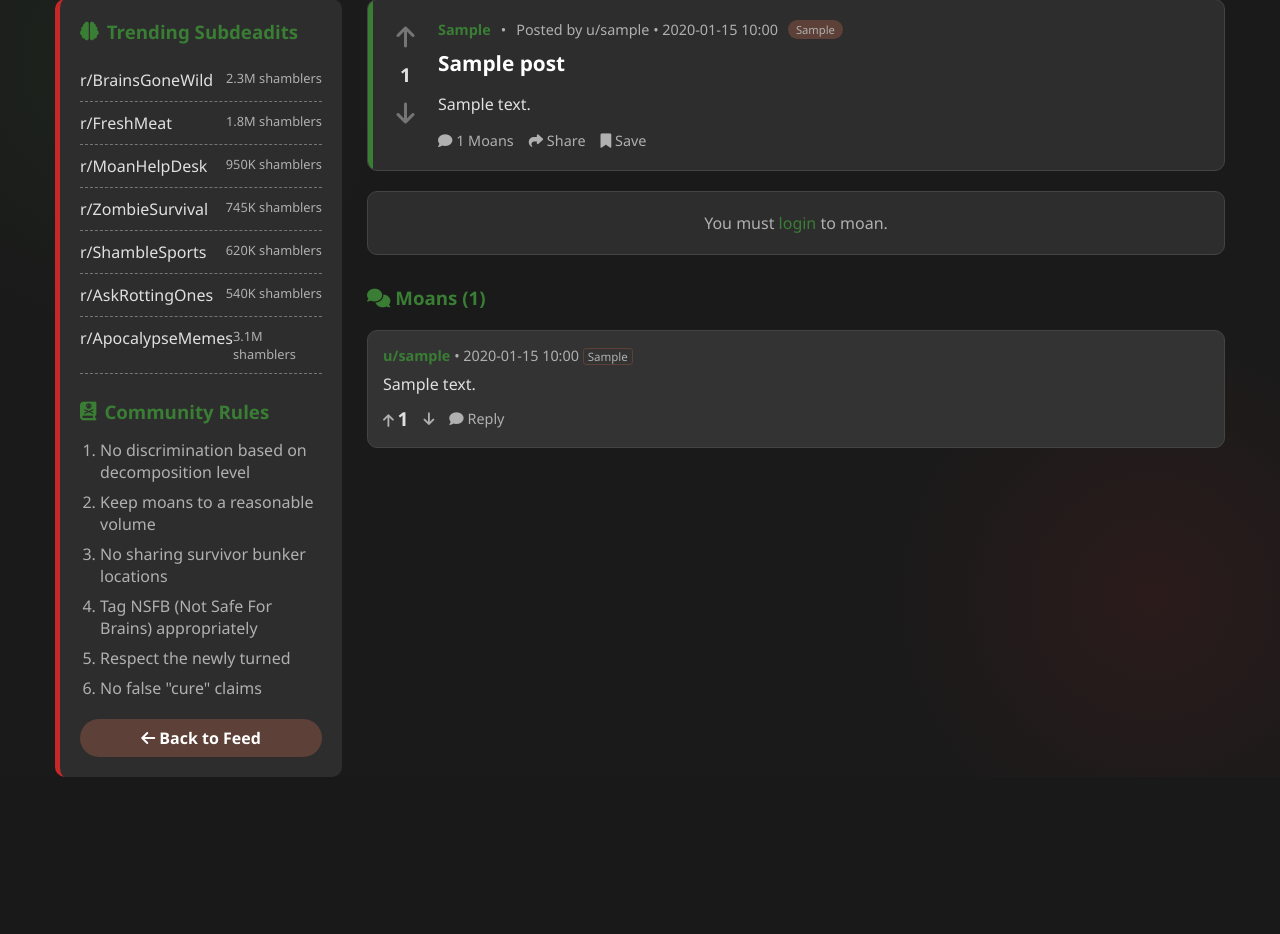
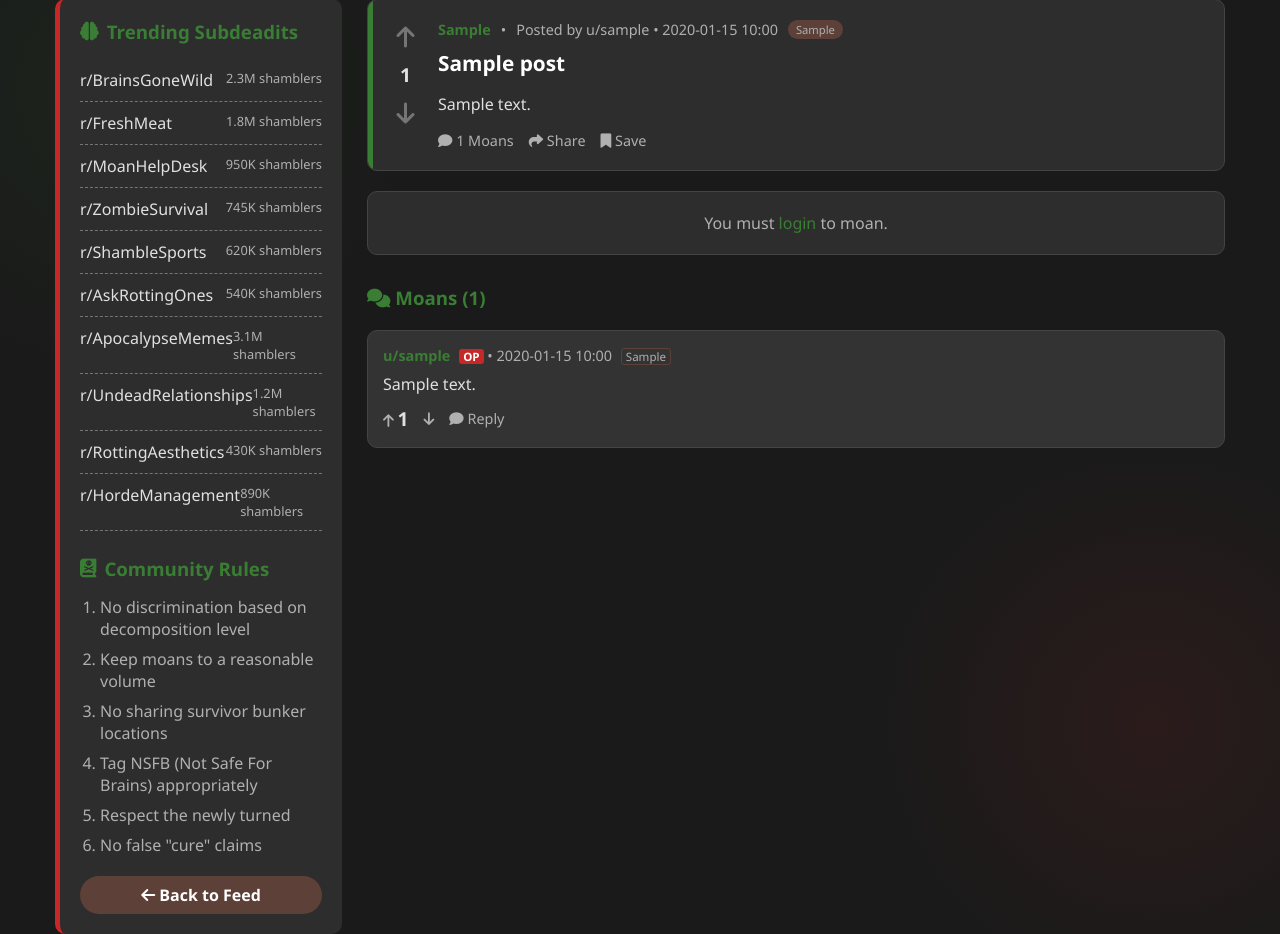
Before and after one commit to DohmBoy64Bit/WeirdIdeas, a Flask app: page /post/1 in a window 1280 px wide. Shown: the part 120-1054 px from the top of the page. Before the commit the page ends 897 px from the top, so only its background shows below. Run offline with Flask 3, Linux system fonts and the light colour scheme; tables that the repository leaves empty hold one stand-in row (values such as "Sample post").

```diff
--- a/Deadit/backend/logic/generator.py
+++ b/Deadit/backend/logic/generator.py
@@ -91,6 +91,7 @@ class ZombieGenerator:
         prompt += "3. Include at least one zombie lexicon term.\n"
         prompt += "4. MAX 4 SENTENCES. Be concise.\n"
         prompt += "5. SAFETY: No sharing real locations or harmful instructions (Rule #3).\n"
+        prompt += "6. FLAIR: Apply 'NSFB' (Not Safe For Brains) flair if content is unusually gore-heavy or disturbing.\n"
 
         prompt += "\nOUTPUT FORMAT: Valid JSON ONLY.\n"
         prompt += """{
--- a/Deadit/backend/routes/main.py
+++ b/Deadit/backend/routes/main.py
@@ -35,6 +35,16 @@ def create_post():
         # Ensure subdeadit starts with r/
         if not subdeadit.startswith('r/'):
             subdeadit = f'r/{subdeadit}'
+
+        # Official list check
+        official_subs = [
+            "r/BrainsGoneWild", "r/FreshMeat", "r/MoanHelpDesk", "r/ZombieSurvival",
+            "r/ShambleSports", "r/AskRottingOnes", "r/ApocalypseMemes",
+            "r/UndeadRelationships", "r/RottingAesthetics", "r/HordeManagement"
+        ]
+        if subdeadit not in official_subs:
+            flash(f"Error: {subdeadit} is not a registered subdeadit.", "danger")
+            return redirect(url_for('main.create_post'))
 
         post = Post(title=title, body=body, subdeadit=subdeadit, author=current_user)
         db.session.add(post)
@@ -124,4 +134,17 @@ def vote(item_type, item_id, direction):
     db.session.commit()
     return jsonify({'upvotes': item.upvotes})
 
+@bp.route('/search')
+def search():
+    query = request.args.get('q', '')
+    if not query:
+        return redirect(url_for('main.index'))
+
+    # Search in titles and bodies
+    posts = Post.query.filter(
+        (Post.title.ilike(f'%{query}%')) | (Post.body.ilike(f'%{query}%'))
+    ).order_by(Post.created_at.desc()).all()
+
+    return render_template('feed.html', posts=posts, title=f"Search Results: {query}")
+
 from flask import jsonify
--- a/Deadit/templates/base.html
+++ b/Deadit/templates/base.html
@@ -407,10 +407,10 @@
                 </div>
             </a>
 
-            <div class="search-bar">
+            <form action="{{ url_for('main.search') }}" method="GET" class="search-bar">
                 <i class="fas fa-search"></i>
-                <input type="text" placeholder="Search for brains...">
-            </div>
+                <input type="text" name="q" placeholder="Search for brains...">
+            </form>
             <div class="user-actions">
                 {% if current_user.is_authenticated %}
                 <span><i class="fas fa-user-injured"></i> u/{{ current_user.username }}</span>
--- a/Deadit/templates/thread.html
+++ b/Deadit/templates/thread.html
@@ -33,6 +33,18 @@
             <li>
                 <a href="{{ url_for('main.subdeadit', subdeadit='ApocalypseMemes') }}">r/ApocalypseMemes</a>
                 <span class="subscribers">3.1M shamblers</span>
+            </li>
+            <li>
+                <a href="{{ url_for('main.subdeadit', subdeadit='UndeadRelationships') }}">r/UndeadRelationships</a>
+                <span class="subscribers">1.2M shamblers</span>
+            </li>
+            <li>
+                <a href="{{ url_for('main.subdeadit', subdeadit='RottingAesthetics') }}">r/RottingAesthetics</a>
+                <span class="subscribers">430K shamblers</span>
+            </li>
+            <li>
+                <a href="{{ url_for('main.subdeadit', subdeadit='HordeManagement') }}">r/HordeManagement</a>
+                <span class="subscribers">890K shamblers</span>
             </li>
         </ul>
 
@@ -125,11 +137,15 @@
                 style="background: #333; padding: 15px; border-radius: 10px; margin-bottom: 15px; border: 1px solid #444;">
                 <div class="comment-meta" style="color: var(--text-decay); font-size: 0.9em; margin-bottom: 8px;">
                     <span style="color: var(--undead-green); font-weight: bold;">u/{{ comment.author.username }}</span>
+                    {% if comment.user_id == post.user_id %}
+                    <span class="flair"
+                        style="background: var(--blood-red); color: white; padding: 0 4px; border-radius: 3px; font-size: 0.8em; margin-left: 5px; font-weight: bold;">OP</span>
+                    {% endif %}
                     •
                     {{ comment.created_at.strftime('%Y-%m-%d %H:%M') }}
                     {% if comment.flair %}
                     <span
-                        style="border: 1px solid var(--rotten-brown); padding: 0 4px; border-radius: 3px; font-size: 0.8em;">{{
+                        style="border: 1px solid var(--rotten-brown); padding: 0 4px; border-radius: 3px; font-size: 0.8em; margin-left: 5px;">{{
                         comment.flair }}</span>
                     {% endif %}
                 </div>
@@ -170,6 +186,10 @@
                         <div class="comment-meta" style="color: var(--text-decay); font-size: 0.9em;">
                             <span style="color: var(--undead-green); font-weight: bold;">u/{{ reply.author.username
                                 }}</span>
+                            {% if reply.user_id == post.user_id %}
+                            <span class="flair"
+                                style="background: var(--blood-red); color: white; padding: 0 4px; border-radius: 3px; font-size: 0.8em; margin-left: 5px; font-weight: bold;">OP</span>
+                            {% endif %}
                         </div>
                         <div class="comment-body" style="color: var(--text-undead);">{{ reply.body }}</div>
                         <div class="comment-actions" style="margin-top: 10px; display: flex; gap: 15px;"
```
Also changed, not shown: Deadit/backend/logic/orchestrator.py (+22 -0 lines), Deadit/templates/feed.html (+12 -0 lines).
